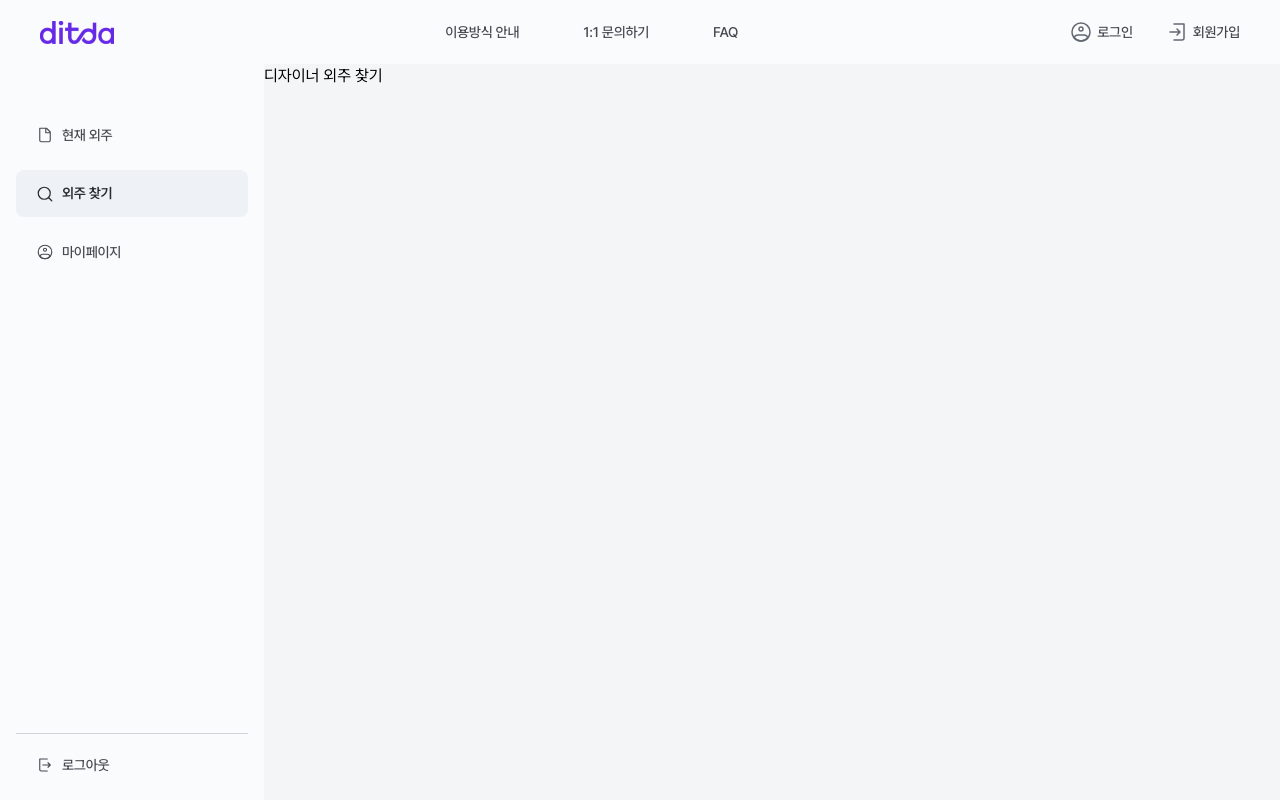
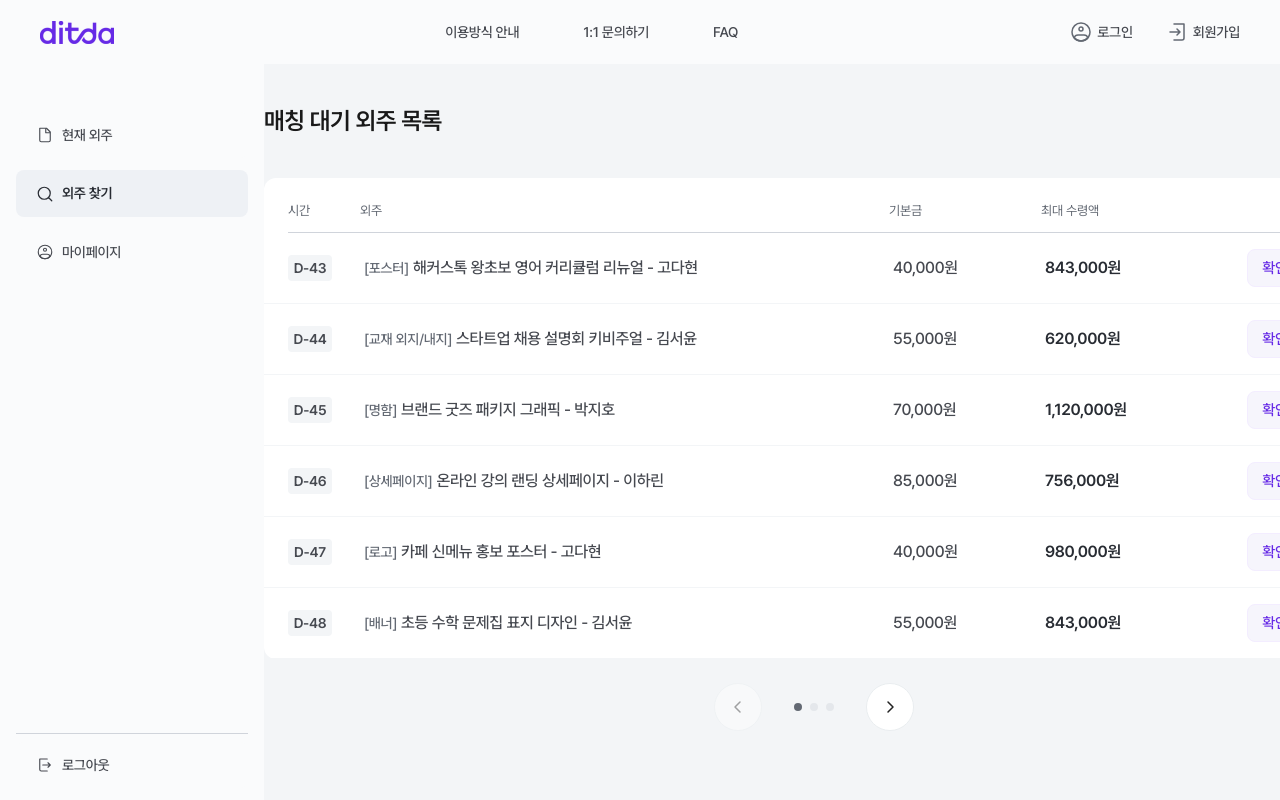
Before and after one commit to ditdaOfficial/Ditda-Frontend, a Next.js app: page /designer/search in a window 1280 px wide. Built offline with nearby package versions, Linux system fonts and the light colour scheme; no server answers.

Commit message:
#42 [FEAT] 디자이너 외주찾기 페이지 퍼블리싱

```diff
--- a/src/app/designer/(withSidebar)/search/page.tsx
+++ b/src/app/designer/(withSidebar)/search/page.tsx
@@ -1,5 +1,7 @@
+import { MatchingWaitingCommissionsSection } from "@/widgets/designer/search";
+
 const page = () => {
-  return <div>디자이너 외주 찾기</div>;
+  return <MatchingWaitingCommissionsSection />;
 };
 
 export default page;
--- /dev/null
+++ b/src/features/designer/search/index.ts
@@ -0,0 +1,3 @@
+export { default as MatchingWaitingHeader } from "./ui/MatchingWaitingHeader";
+export type { MatchingWaitingCommission } from "./ui/MatchingWaitingRow";
+export { default as MatchingWaitingRow } from "./ui/MatchingWaitingRow";
--- /dev/null
+++ b/src/features/designer/search/lib/getDDay.ts
@@ -0,0 +1,27 @@
+const parseDeadlineDate = (deadline: string) => {
+  const dateMatch = deadline.match(/^(\d{4})[.-](\d{1,2})[.-](\d{1,2})/);
+
+  if (!dateMatch) {
+    return new Date(deadline);
+  }
+
+  const [, year, month, day] = dateMatch;
+
+  return new Date(Number(year), Number(month) - 1, Number(day));
+};
+
+export const getDDay = (deadline: string) => {
+  const today = new Date();
+  today.setHours(0, 0, 0, 0);
+
+  const targetDate = parseDeadlineDate(deadline);
+  targetDate.setHours(0, 0, 0, 0);
+
+  if (Number.isNaN(targetDate.getTime())) {
+    return "-";
+  }
+
+  const diff = Math.ceil((targetDate.getTime() - today.getTime()) / (1000 * 60 * 60 * 24));
+
+  return diff >= 0 ? `D-${diff}` : "-";
+};
--- /dev/null
+++ b/src/features/designer/search/ui/MatchingWaitingHeader.tsx
@@ -0,0 +1,20 @@
+const MatchingWaitingHeader = () => {
+  return (
+    <div className="px-6">
+      <div className="border-b-gray-40 w-260 border-b pb-3">
+        <div className="flex w-fit items-start gap-29">
+          <div className="flex w-121.25 shrink-0 items-center gap-7">
+            <p className="w-11">시간</p>
+            <p className="w-103.25">외주</p>
+          </div>
+          <div className="flex w-63 shrink-0 items-center gap-20">
+            <p className="w-18">기본금</p>
+            <p className="w-25">최대 수령액</p>
+          </div>
+        </div>
+      </div>
+    </div>
+  );
+};
+
+export default MatchingWaitingHeader;
--- /dev/null
+++ b/src/features/designer/search/ui/MatchingWaitingRow.tsx
@@ -0,0 +1,41 @@
+import { getDDay } from "@/features/designer/search/lib/getDDay";
+import Button from "@/shared/ui/Button";
+import Tag from "@/shared/ui/Tag";
+
+export type MatchingWaitingCommission = {
+  id: number;
+  deadline: string;
+  category: string;
+  title: string;
+  basePrice: string;
+  maxReward: string;
+};
+
+const MatchingWaitingRow = ({ item }: { item: MatchingWaitingCommission }) => {
+  return (
+    <div className="border-b-gray-10 hover:bg-gray-10 flex w-272 cursor-pointer items-center justify-between border-b px-6 py-4 transition-colors duration-150">
+      <div className="flex items-center gap-29">
+        <div className="flex items-center gap-8">
+          <Tag variant="gray" label={getDDay(item.deadline)} />
+          <div className="flex w-103.25 items-center gap-1">
+            <span className="text-body2-m text-gray-70 shrink-0">[{item.category}]</span>
+            <span className="text-heading3-m text-gray-80 min-w-0 flex-1 truncate">
+              {item.title}
+            </span>
+          </div>
+        </div>
+        <div className="flex w-63 shrink-0 items-center gap-20">
+          <p className="text-heading3-m text-gray-80 w-18">{item.basePrice}</p>
+          <p className="text-heading3-sb text-gray-90 w-25">{item.maxReward}</p>
+        </div>
+      </div>
+      <div className="flex shrink-0 items-center">
+        <Button type="button" variant="small_secondary" className="w-fit whitespace-nowrap">
+          확인하기
+        </Button>
+      </div>
+    </div>
+  );
+};
+
+export default MatchingWaitingRow;
--- /dev/null
+++ b/src/widgets/designer/search/config/search.ts
@@ -0,0 +1 @@
+export const MATCHING_WAITING_ITEMS_PER_PAGE = 6;
--- /dev/null
+++ b/src/widgets/designer/search/index.ts
@@ -0,0 +1 @@
+export { default as MatchingWaitingCommissionsSection } from "./ui/MatchingWaitingCommissionsSection";
--- /dev/null
+++ b/src/widgets/designer/search/ui/MatchingWaitingCommissionsSection.tsx
@@ -0,0 +1,165 @@
+"use client";
+
+import {
+  type MatchingWaitingCommission,
+  MatchingWaitingHeader,
+  MatchingWaitingRow,
+} from "@/features/designer/search";
+import { NextButton, PrevButton } from "@/shared/assets/icons";
+import usePagination from "@/shared/lib/hooks/usePagination";
+import PageIndicator from "@/shared/ui/PageIndicator";
+import { MATCHING_WAITING_ITEMS_PER_PAGE } from "@/widgets/designer/search/config/search";
+
+const matchingWaitingCommissions: MatchingWaitingCommission[] = [
+  {
+    id: 1,
+    deadline: "2026.07.02 11:59pm",
+    category: "포스터",
+    title: "해커스톡 왕초보 영어 커리큘럼 리뉴얼 - 고다현",
+    basePrice: "40,000원",
+    maxReward: "843,000원",
+  },
+  {
+    id: 2,
+    deadline: "2026.07.03 11:59pm",
+    category: "교재 외지/내지",
+    title: "스타트업 채용 설명회 키비주얼 - 김서윤",
+    basePrice: "55,000원",
+    maxReward: "620,000원",
+  },
+  {
+    id: 3,
+    deadline: "2026.07.04 11:59pm",
+    category: "명함",
+    title: "브랜드 굿즈 패키지 그래픽 - 박지호",
+    basePrice: "70,000원",
+    maxReward: "1,120,000원",
+  },
+  {
+    id: 4,
+    deadline: "2026.07.05 11:59pm",
+    category: "상세페이지",
+    title: "온라인 강의 랜딩 상세페이지 - 이하린",
+    basePrice: "85,000원",
+    maxReward: "756,000원",
+  },
+  {
+    id: 5,
+    deadline: "2026.07.06 11:59pm",
+    category: "로고",
+    title: "카페 신메뉴 홍보 포스터 - 고다현",
+    basePrice: "40,000원",
+    maxReward: "980,000원",
+  },
+  {
+    id: 6,
+    deadline: "2026.07.07 11:59pm",
+    category: "배너",
+    title: "초등 수학 문제집 표지 디자인 - 김서윤",
+    basePrice: "55,000원",
+    maxReward: "843,000원",
+  },
+  {
+    id: 7,
+    deadline: "2026.07.08 11:59pm",
+    category: "포스터",
+    title: "앱 출시 프로모션 배너 세트 - 박지호",
+    basePrice: "70,000원",
+    maxReward: "620,000원",
+  },
+  {
+    id: 8,
+    deadline: "2026.07.09 11:59pm",
+    category: "교재 외지/내지",
+    title: "전시회 초대장 및 리플렛 - 이하린",
+    basePrice: "85,000원",
+    maxReward: "1,120,000원",
+  },
+  {
+    id: 9,
+    deadline: "2026.07.10 11:59pm",
+    category: "명함",
+    title: "해커스톡 왕초보 영어 커리큘럼 리뉴얼 - 고다현",
+    basePrice: "40,000원",
+    maxReward: "756,000원",
+  },
+  {
+    id: 10,
+    deadline: "2026.07.11 11:59pm",
+    category: "상세페이지",
+    title: "스타트업 채용 설명회 키비주얼 - 김서윤",
+    basePrice: "55,000원",
+    maxReward: "980,000원",
+  },
+  {
+    id: 11,
+    deadline: "2026.07.12 11:59pm",
+    category: "로고",
+    title: "브랜드 굿즈 패키지 그래픽 - 박지호",
+    basePrice: "70,000원",
+    maxReward: "843,000원",
+  },
+  {
+    id: 12,
+    deadline: "2026.07.13 11:59pm",
+    category: "배너",
+    title: "온라인 강의 랜딩 상세페이지 - 이하린",
+    basePrice: "85,000원",
+    maxReward: "620,000원",
+  },
+  {
+    id: 13,
+    deadline: "2026.07.14 11:59pm",
+    category: "포스터",
+    title: "카페 신메뉴 홍보 포스터 - 고다현",
+    basePrice: "40,000원",
+    maxReward: "1,120,000원",
+  },
+];
+
+const MatchingWaitingCommissionsSection = () => {
+  const { current, totalPages, pageItems, handlePrev, handleNext } =
+    usePagination<MatchingWaitingCommission>(
+      matchingWaitingCommissions,
+      MATCHING_WAITING_ITEMS_PER_PAGE,
+    );
+
+  return (
+    <div className="mx-auto flex w-275 flex-col items-start gap-10 pt-10 pb-14">
+      <h1 className="text-title2-sb w-full text-left text-black">매칭 대기 외주 목록</h1>
+      <section className="flex w-full flex-col items-center gap-6">
+        <div className="rounded-12 text-caption1-r text-gray-70 w-full bg-white pt-6">
+          <MatchingWaitingHeader />
+          <div className="flex flex-col">
+            {pageItems.map(item => (
+              <MatchingWaitingRow key={item.id} item={item} />
+            ))}
+          </div>
+        </div>
+        <div className="flex items-center justify-center gap-8">
+          <button
+            type="button"
+            aria-label="이전 페이지"
+            onClick={handlePrev}
+            disabled={current === 0}
+            className="disabled:cursor-not-allowed disabled:opacity-40"
+          >
+            <PrevButton className="size-12 cursor-pointer" />
+          </button>
+          <PageIndicator total={totalPages} current={current} />
+          <button
+            type="button"
+            aria-label="다음 페이지"
+            onClick={handleNext}
+            disabled={current === totalPages - 1}
+            className="disabled:cursor-not-allowed disabled:opacity-40"
+          >
+            <NextButton className="size-12 cursor-pointer" />
+          </button>
+        </div>
+      </section>
+    </div>
+  );
+};
+
+export default MatchingWaitingCommissionsSection;
```
